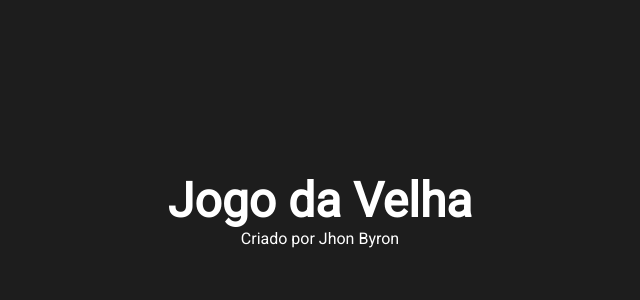
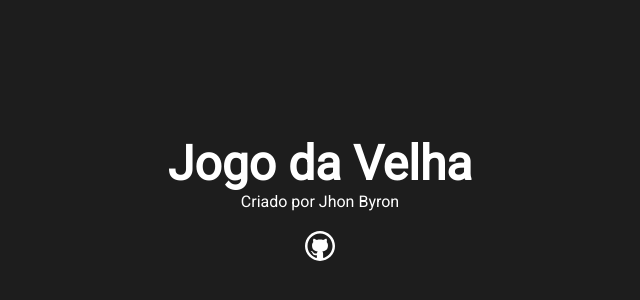
Before and after one commit to Jhon-Byron/Jogo-da-Velha-react, a Next.js app: page / in a window 1280 px wide. Shown: the part 190-490 px from the top of the page, without its empty margins (320-960 px from the left). Built offline with nearby package versions, Linux system fonts and the light colour scheme.

Commit message:
Criado componente de icone

```diff
--- a/src/components/header/Header.jsx
+++ b/src/components/header/Header.jsx
@@ -2,12 +2,17 @@
 
 import Title from "../title/Title"
 import Subtitle from "../subtitlte/Subtitle"
+import Icon from '../icon/Icon'
+
 
 function Header () {
   return (
     <div className={styles.header}>
       <Title>Jogo da Velha </Title>
       <Subtitle>Criado por Jhon Byron</Subtitle>
+      <div className={styles.iconcontent}>
+        <Icon iconName="github" Link="https://github.com/Jhon-Byron" />
+      </div>
     </div>
   )
 }
--- a/src/components/header/Header.module.css
+++ b/src/components/header/Header.module.css
@@ -2,3 +2,9 @@
   text-align: center;
   padding: 40px 0;
 }
+
+.iconcontent {
+  margin: 20px 0;
+
+
+}
--- /dev/null
+++ b/src/components/icon/Icon.jsx
@@ -0,0 +1,14 @@
+function Icon ({ iconName, Size, Link }) {
+  return (
+    <a href={Link} target="_blank">
+    <img src={`/icons/${iconName}.svg`} width={Size} />
+    </a>
+  )
+}
+
+
+Icon.defaultProps = {
+Size: "30px"
+}
+
+export default Icon
```
Also changed, not shown: public/icons/github.svg (added).
